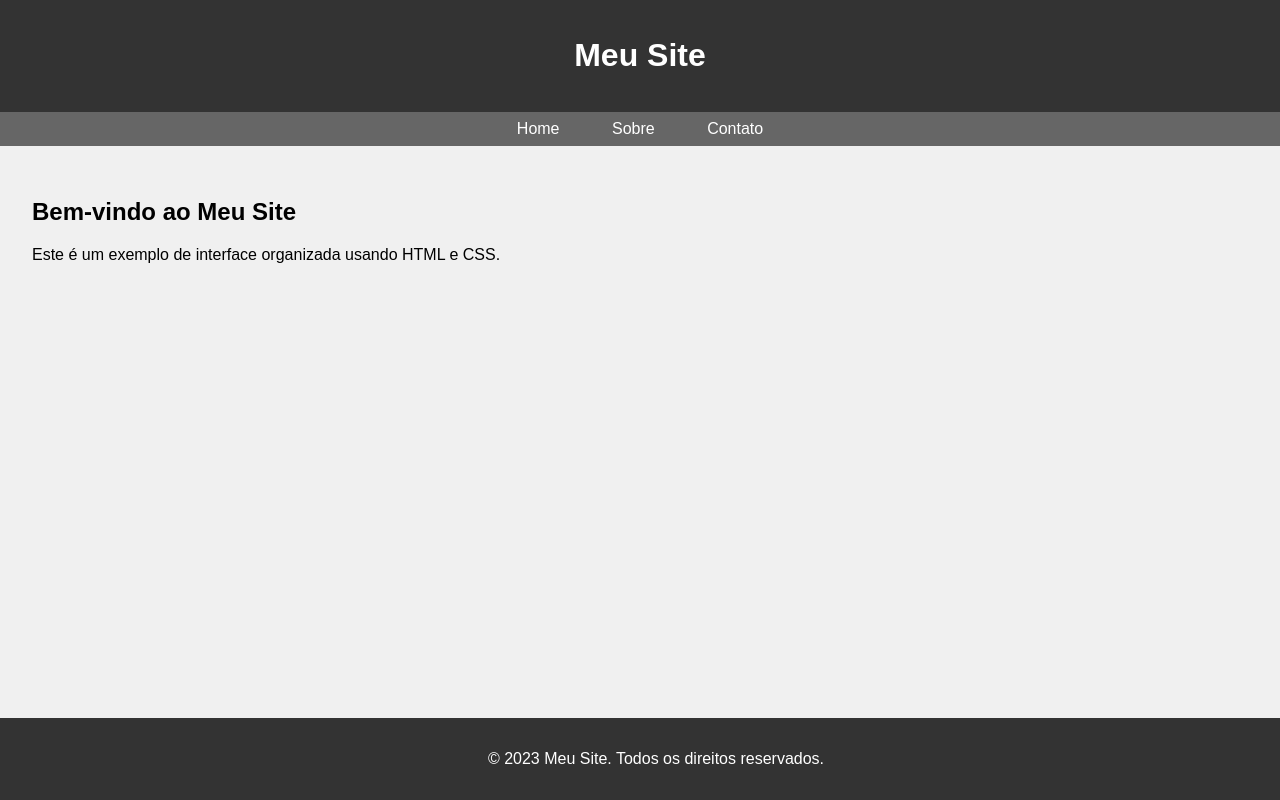
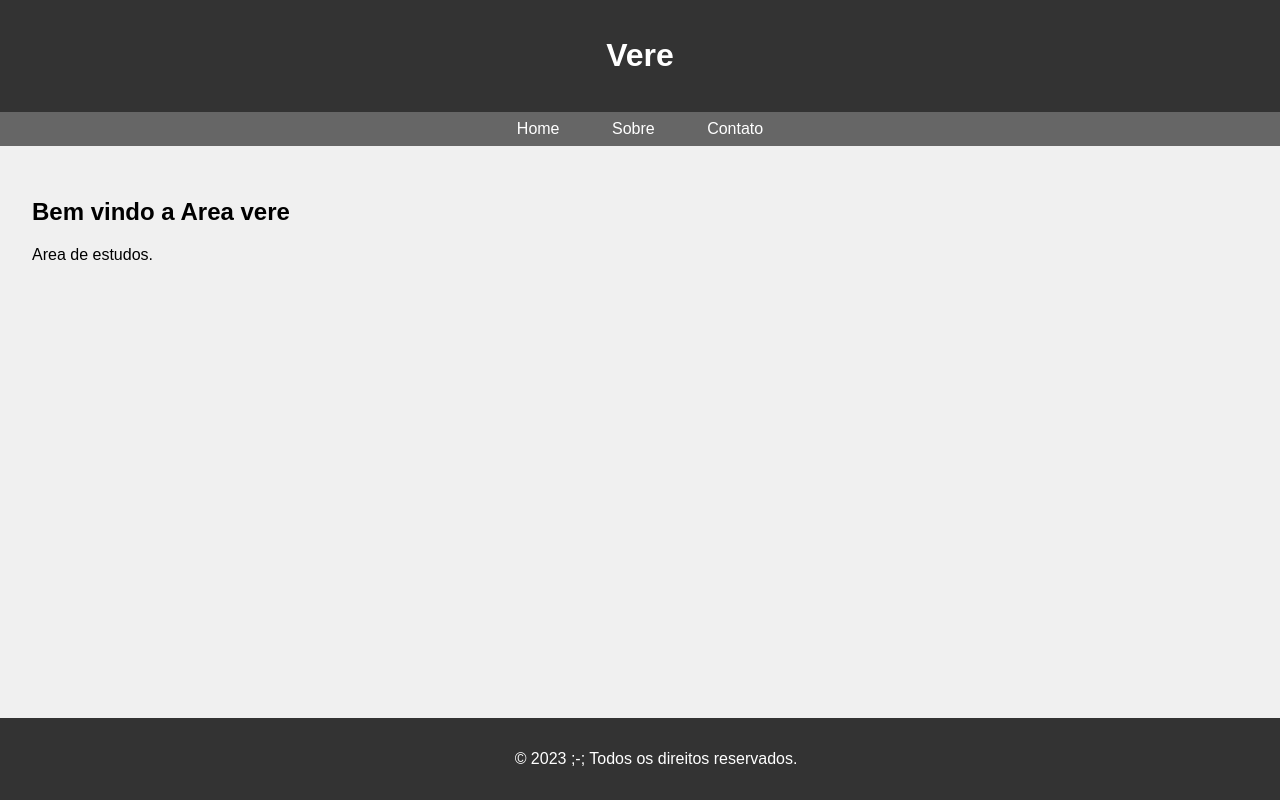
Before and after one commit to phelipesete/trash, a plain HTML site: page index.html in a window 1280 px wide. Shown: the top 800 px of the page. Drawn offline with Linux system fonts and the light colour scheme.

Commit message:
Update index.html

```diff
--- a/index.html
+++ b/index.html
@@ -1,9 +1,9 @@
 <!DOCTYPE html>
-<html lang="en">
+<html lang="pt">
 <head>
   <meta charset="UTF-8">
   <meta name="viewport" content="width=device-width, initial-scale=1.0">
-  <title>Interface Organizada</title>
+  <title> vere </title>
   <style>
     body {
       font-family: Arial, sans-serif;
@@ -50,7 +50,7 @@
 </head>
 <body>
   <header>
-    <h1>Meu Site</h1>
+    <h1>Vere</h1>
   </header>
 
   <nav>
@@ -60,12 +60,12 @@
   </nav>
 
   <section>
-    <h2>Bem-vindo ao Meu Site</h2>
-    <p>Este é um exemplo de interface organizada usando HTML e CSS.</p>
+    <h2> Bem vindo a Area vere </h2>
+    <p>Area de estudos.</p>
   </section>
 
   <footer>
-    <p>&copy; 2023 Meu Site. Todos os direitos reservados.</p>
+    <p>&copy; 2023 ;-; Todos os direitos reservados.</p>
   </footer>
 </body>
 </html>
```
